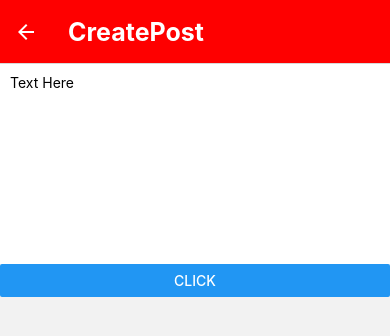
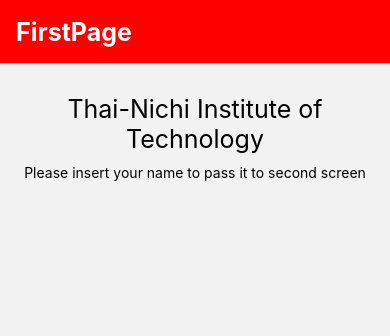
Before and after one commit to EarthChaotic/nvProject, a React Native app: screen /CreatePost in a window 390 px wide. Shown: the top 336 px of the page. Built offline with nearby package versions, Linux system fonts and the light colour scheme.

Commit message:
8/10/2022

```diff
--- a/App.js
+++ b/App.js
@@ -1,57 +1,9 @@
 import { StyleSheet, Text, View,Button,TextInput } from 'react-native'
 import React from 'react'
-
 import {NavigationContainer} from '@react-navigation/native';
 import {createNativeStackNavigator} from '@react-navigation/native-stack';
+import FirstPage from './Screens/FirstPage';
 
-
-function HomeScreen({navigation,route}){
-
-  React.useEffect(()=>{
-
-    if(route.params?.post){
-      //Post update, do something with 'route,params.post'
-      //for example, sent post to the server
-
-    }
-  },[route.params?.post]);
-
-  return(
-    <View style={{flex:1,alignItems:'center',justifyContent:'center'}}>
-      <Button
-        title='Create Post'
-        onPress={()=>navigation.navigate('CreatePost')}
-      />
-      <Text style={{margin:10}}>Post:{route.params?.post}</Text>
-    </View>
-  );
-}
-
-function CreatePostScreen({navigation,route}){
-
-  const [postText,setPostText] = React.useState('');
-
-  return(
-    <>
-    <TextInput
-    multiline
-    placeholder='Text Here'
-    style={{height:200,padding:10,backgroundColor:"white"}}
-    onChangeText={setPostText}
-    value = {postText}
-    />
-    <Button
-    title='Click'
-    onPress={()=>{
-      //Pass Params to Home Screen
-      navigation.navigate('Home',{post:postText})
-    }}
-
-    />
-    </>
-
-  );
-}
 
 const Stack = createNativeStackNavigator();
 
@@ -59,15 +11,15 @@
   return (
     <NavigationContainer>
       <Stack.Navigator
-       initialRouteName='Home'
+       initialRouteName='FirstPage'
       screenOptions={{
         headerStyle: { backgroundColor:'#FE0000'},
         headerTintColor:'#fff',
         headerTitleStyle:{fontWeight:'bold',fontSize:25}
       }}
       >
-        <Stack.Screen name ='Home' component = {HomeScreen}/>
-        <Stack.Screen name ='CreatePost' component = {CreatePostScreen}/>
+        <Stack.Screen name ='FirstPage' component = {FirstPage}/>
+        {/* <Stack.Screen name ='CreatePost' component = {SecondPage}/> */}
       </Stack.Navigator>
     </NavigationContainer>
 
--- a/Screens/FirstPage.js
+++ b/Screens/FirstPage.js
@@ -4,16 +4,29 @@
 
 const FirstPage = () => {
   return (
-    <View style={{flex:1,alignItems:'center',justifyContent:'center'}}>
-    <Button
-      title='Create Post'
-      onPress={()=>navigation.navigate('CreatePost')}
-    />
-    <Text style={{margin:10}}>Post:{route.params?.post}</Text>
+    <View style={styles.container}>
+        <Text style={styles.heading}>Thai-Nichi Institute of Technology</Text>
+        <Text>Please insert your name to pass it to second screen</Text>
   </View>
   )
 }
 
 export default FirstPage
 
-const styles = StyleSheet.create({})
+const styles = StyleSheet.create({
+    container: {
+        flex: 1,
+        alignItems: 'center',
+        padding: 20,
+    },
+    heading: {
+        fontSize: 25,
+        textAlign: 'center',
+        marginVertical: 10,
+    },
+    textStyle: {
+        textAlign: 'center',
+        fontSize: 16,
+        marginVertical: 10,
+    },
+})
```
Also changed, not shown: Screens/HomeScreen.js (+23 -19 lines).
